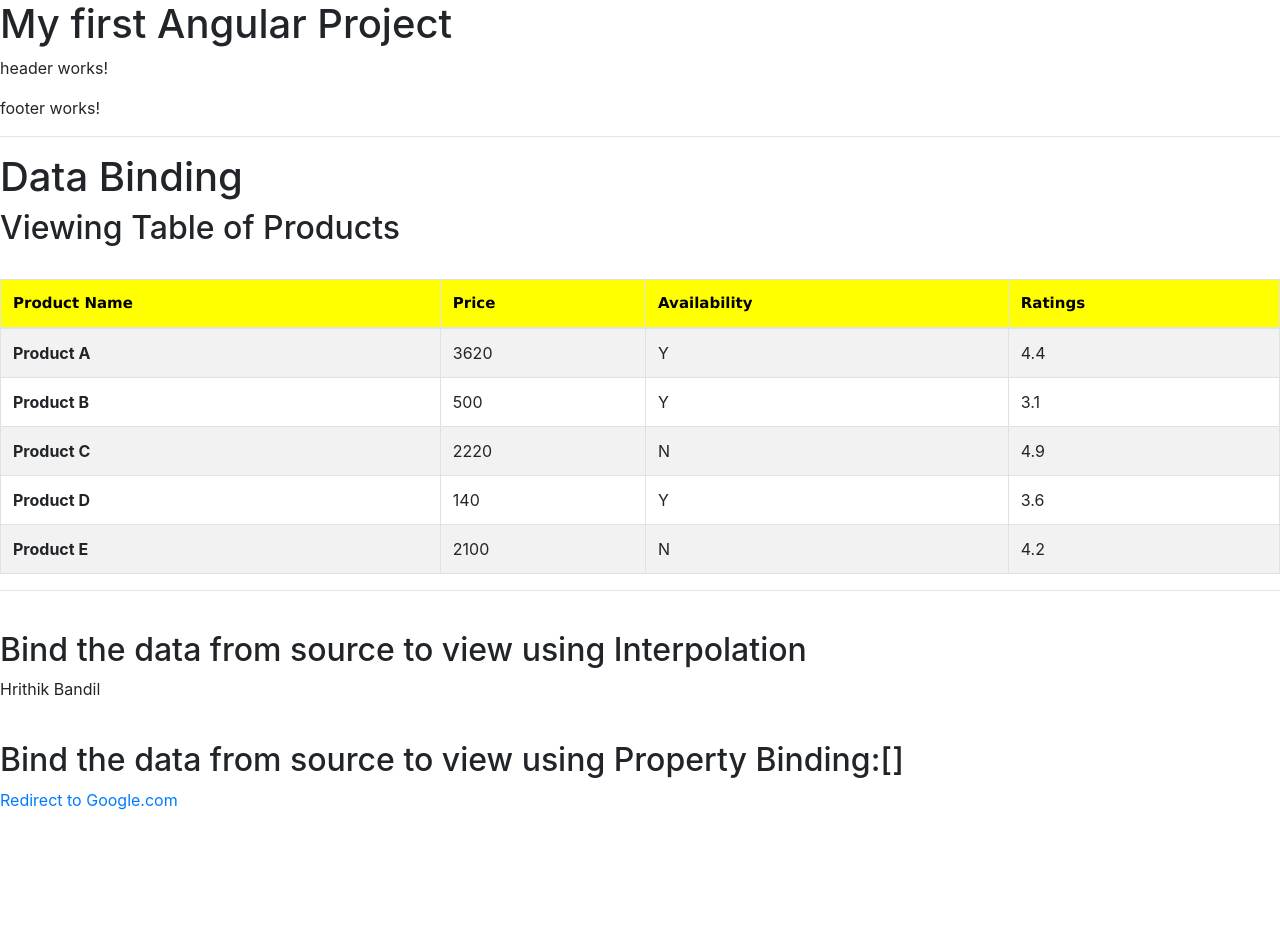
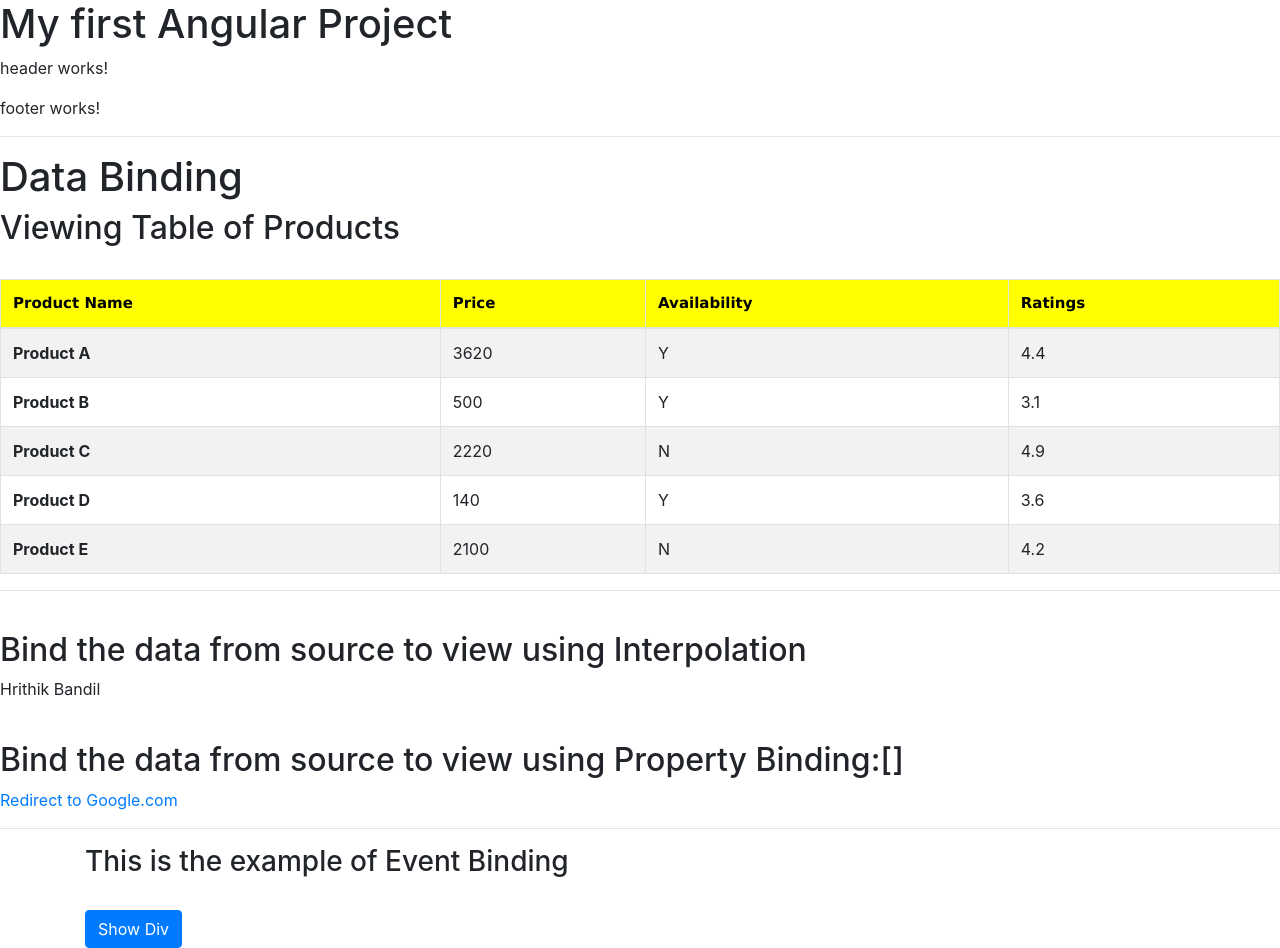
Before and after one commit to bandils06/JavaFSD-Phase4, an Angular app in the folder Session5/myapp/: page / in a window 1280 px wide. Before the commit the page ends 812 px from the top, so only its background shows below. Built offline with nearby package versions, Linux system fonts and the light colour scheme.

Commit message:
Interpolation Binding, Property Binding, Class Binding, Style Binding, Event Binding

```diff
--- a/Session5/myapp/src/app/binding/binding.component.html
+++ b/Session5/myapp/src/app/binding/binding.component.html
@@ -29,5 +29,18 @@
 <h2>Bind the data from source to view using Interpolation</h2>
 <p>{{name}}</p> <!--Interpolation Binding: '{{}}'-->
 <br>
+
 <h2>Bind the data from source to view using Property Binding:[]</h2>
 <a [href]="url">Redirect to Google.com</a> <!--Property Binding: '[]'-->
+<br>
+
+<hr>
+<div class="container">
+    <h3>This is the example of Event Binding</h3>
+    <br>
+    <button class="btn btn-primary" (click)="show()">Show Div</button>
+
+    <div *ngIf="flag" style="background-color: yellowgreen;">
+        This is My Div and You Have Successfully Implememneted EVENT BINDING
+    </div>
+</div>
--- a/Session5/myapp/src/app/binding/binding.component.ts
+++ b/Session5/myapp/src/app/binding/binding.component.ts
@@ -23,4 +23,9 @@ export class BindingComponent implements OnInit {
   name:string="Hrithik Bandil"; // Interpolation Binding
   url:string="http://www.google.com"; // Property Binding
   we:number=700; //Style Binding
+
+  flag=false;
+  show() {
+    this.flag=!this.flag;
+  }
 }
```
Also changed, not shown: Session5/myapp/src/app/binding/binding.component.css (line endings or trailing spaces).
